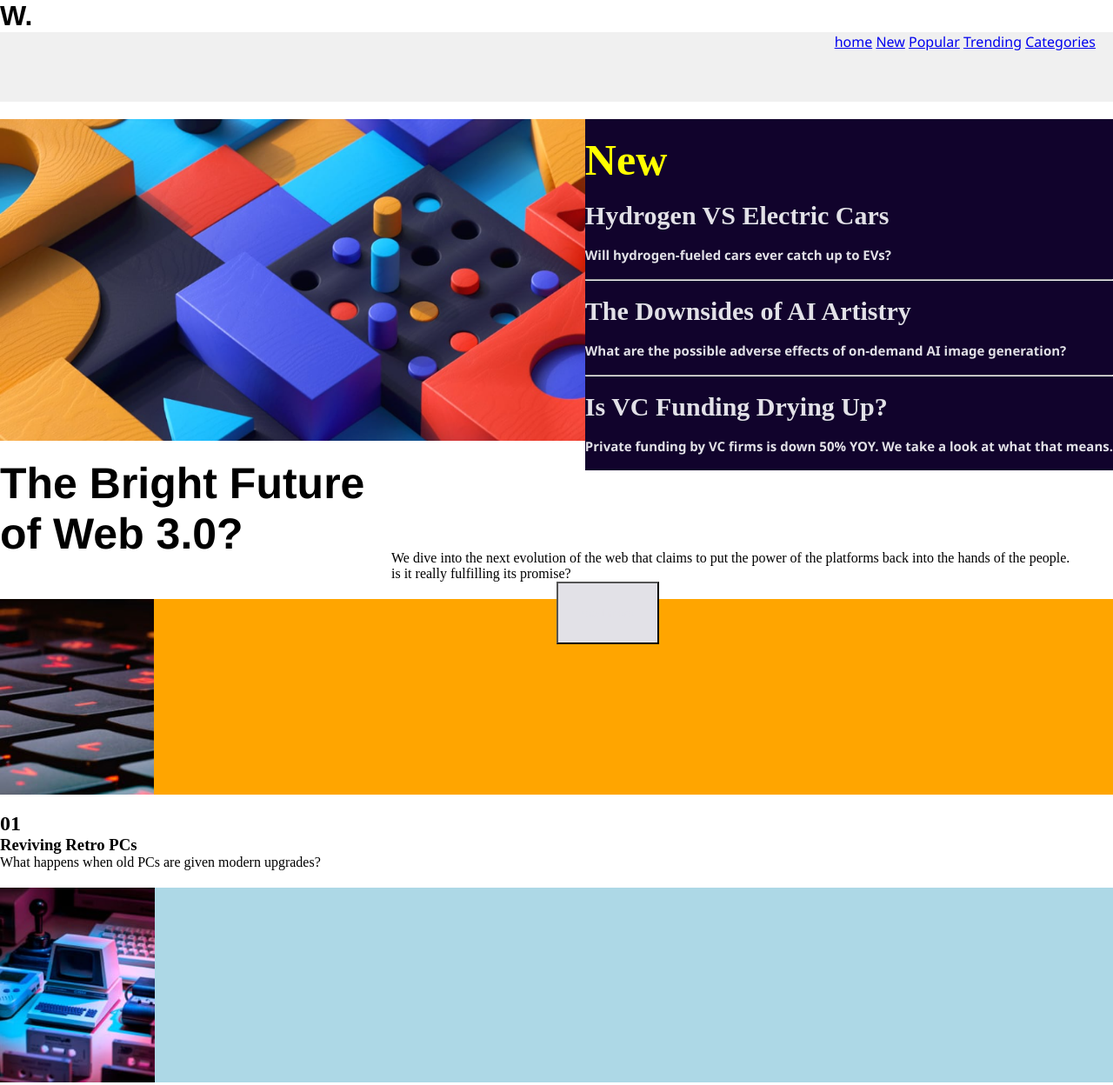
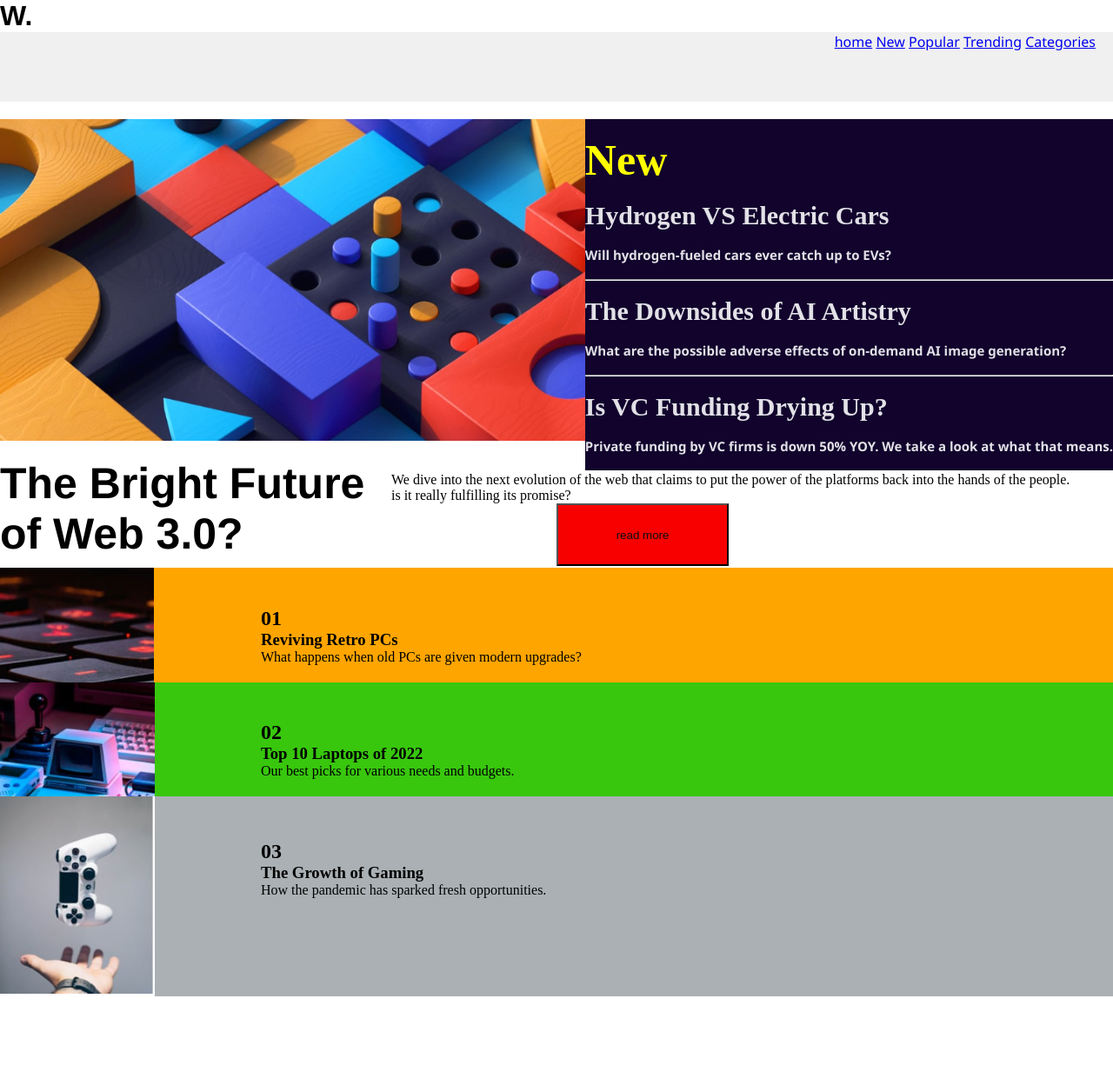
Before and after one commit to Starry0987654/Exercice-copie-site, a plain HTML site: page index.html in a window 1280 px wide. Shown: the top 1248 px of the page at 87% size. After the commit the page ends 1146 px from the top, so only its background shows below. Drawn offline with Linux system fonts and the light colour scheme.

Commit message:
Second try

```diff
--- a/index.html
+++ b/index.html
@@ -48,8 +48,11 @@
 
 
         <h1 class="the">The Bright Future <br> of Web 3.0?</h1>
-        <p class="text">We dive into the next evolution of the web that claims to put the power of the platforms back into the hands of the people. <br> is it really fulfilling its promise?</p>
+        <p class="text1">We dive into the next evolution of the web that claims to put the power of the platforms back into the hands of the people. <br> is it really fulfilling its promise?</p>
         <button class="bouton">read more</button>
+        <br>
+        <br>
+        <br>
 
         <div class="child child-x1">
             <img src="./Nouveau dossier/1.png" alt="">
--- a/style.css
+++ b/style.css
@@ -1,6 +1,6 @@
 *{
-    padding: 0px;
-    margin: 0px;
+    padding: 0;
+    margin: 0;
 }
 
 body {
@@ -8,6 +8,7 @@ body {
     margin: 0;
     padding: 0;
 }
+
 #new{
     font-size: 50px;
     color: yellow;
@@ -16,20 +17,21 @@ body {
 #hy{
     font-size: 30px;
 }
+
 #will {
     font-size: 15px;
-    font-family:'Segoe UI', Tahoma, Geneva, Verdana, sans-serif ;
+    font-family: 'Segoe UI', Tahoma, Geneva, Verdana, sans-serif;
 }
+
 h1 {
     font-family: 'Franklin Gothic Medium', 'Arial Narrow', Arial, sans-serif;
     margin: 0;
-
 }
 
 nav {
     font-family: 'Segoe UI', Tahoma, Geneva, Verdana, sans-serif;
     display: flex;
-    justify-content: end;
+    justify-content: flex-end;
     height: 80px;
     background-color: #f0f0f0;
     padding: 0 20px;
@@ -46,13 +48,12 @@ img {
     display: block;
 }
 
-.texteadroite{
+.texteadroite {
     color: #e2e1e7;
     background-color: #11032c;
     position: absolute;
     top: 0;
     right: 0;
-
 }
 
 .hello {
@@ -63,19 +64,16 @@ img {
     margin-left: 500px;
     margin-top: -20px;
     background-color: #e70c0c;
-
-
 }
 
 .bouton {
-    color: #e2e1e7;
-  background-color: #e70c0c;
-    padding: 2em 2em 2em;
-    background-color: #e2e1e7;
+    color: #0e0e0f;
+    padding: 2em 5em;
+    background-color: #f80000;
     position: absolute;
     left: 50%;
-    top: 30; }
-
+    top: 40;
+}
 
 .text {
     position: relative;
@@ -83,7 +81,13 @@ img {
     margin-top: -10px;
 }
 
-.the{
+.text1 {
+    position: relative;
+    margin-left: 450px;
+    margin-top: -100px;
+}
+
+.the {
     font-size: 50px;
 }
 
@@ -93,8 +97,8 @@ img {
 }
 
 .more-news div {
-    padding: 1rem;}
-
+    padding: 1rem;
+}
 
 #container {
     background-color: pink;
@@ -105,16 +109,45 @@ img {
     grid-template-columns: repeat(3, 1fr);
     grid-template-rows: repeat(3, 1fr);
 }
+
+.parent {
+    display: grid;
+    grid-template-columns: repeat(3, 1fr);
+    justify-content: flex-end;
+}
+
 .child {
-        background-color: lightblue;
+    background-color: rgb(170, 176, 179);
+    grid-column: span 1;
 }
+
 .child-x1 {
     background-color: orange;
     grid-column: span 2;
+    gap: 2px;
 }
-      .child-x4 {
-        background-color: orange;
+
+.child-x2 {
+    background-color: rgb(56, 199, 13);
     grid-column: span 2;
     grid-row: span 2;
+    gap: 3px;
+    margin-left: auto;
+}
 
+.image1 {
+    display: flex;
+    margin-left: auto;
 }
+
+.image-container {
+    display: flex;
+    justify-content: flex-end;
+    align-items: center;
+}
+
+.texte4 {
+    align-items: center;
+    margin-left: 300px;
+    margin-top: -200px;
+}
```
Lines whose indentation alone changed are shown as unchanged.
